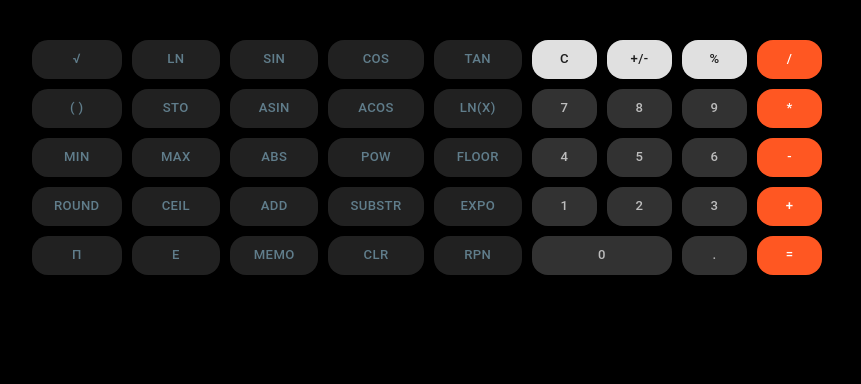
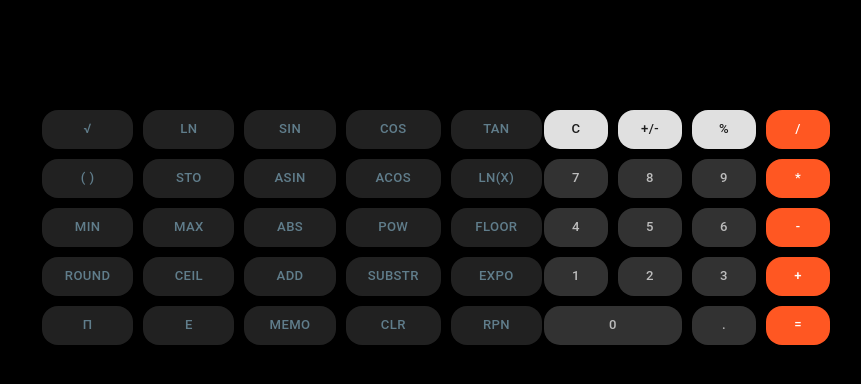
Before and after one commit to AlinaKontarero/calculator, a React (Create React App) app: page / in a window 1280 px wide. Shown: the top 384 px of the page, without its empty margins (213-1074 px from the left). Built offline with nearby package versions, Linux system fonts and the light colour scheme.

Commit message:
Grid container for the full calculator panel

```diff
--- a/src/Calculator.tsx
+++ b/src/Calculator.tsx
@@ -68,7 +68,7 @@ private onClick = (_buttonValue: string) => {
   public render() {
     return (
       <ThemeProvider theme={theme}>
-        <div className='panel'>
+        <div className='grid-container panel'>
           <ResultPanel result={this.state.result} />
           <div className='grid-container calculator'>
             <ScientificPanel />
--- a/src/styles/global-styles.css
+++ b/src/styles/global-styles.css
@@ -7,25 +7,39 @@ html {
   background-color: var(--black);
   color: var(--white);
   font-size: 14px;
-  width: 790px;
+  width: 770px;
   margin: 0 auto;
+  font-family: 'Open Sans', sans-serif;
 }
+
+.panel {
+  grid-template-rows: 100px 350px;
+}
+
+.grid-container {
+  justify-content: center;
+  display: grid;
+  grid-gap: 10px;
+}
+
+.result-panel {
+
+}
+
 
 .result {
   color: var(--white);
-  font-size: 40px;
-  font-family: 'Helvetica';
+  font-size: 45px;
   text-align: right;
+  margin-block-end: auto;
+  overflow: hidden;
 }
 
-.grid-container {
-  display: grid;
-  grid-template-columns: 5fr 2fr;
-  grid-gap: 10px;
-}
 
 .calculator {
+  grid-template-columns: 5fr 2fr;
   max-width: 100%;
+  grid-template-rows: 1fr 1fr 1fr 1fr 1fr;
 }
 
 .zero-button {
@@ -38,7 +52,7 @@ html {
 }
 
 .main-panel {
-  width: 290px;
+  width: 250px;
   grid-template-columns: repeat(4, 1fr);
 }
 
@@ -46,8 +60,7 @@ html {
   .scientific-panel {
     display: none;
   }
+  .result-panel {
+    width: 250px;
+  }
 }
-
-.panel {
-
-}
```
